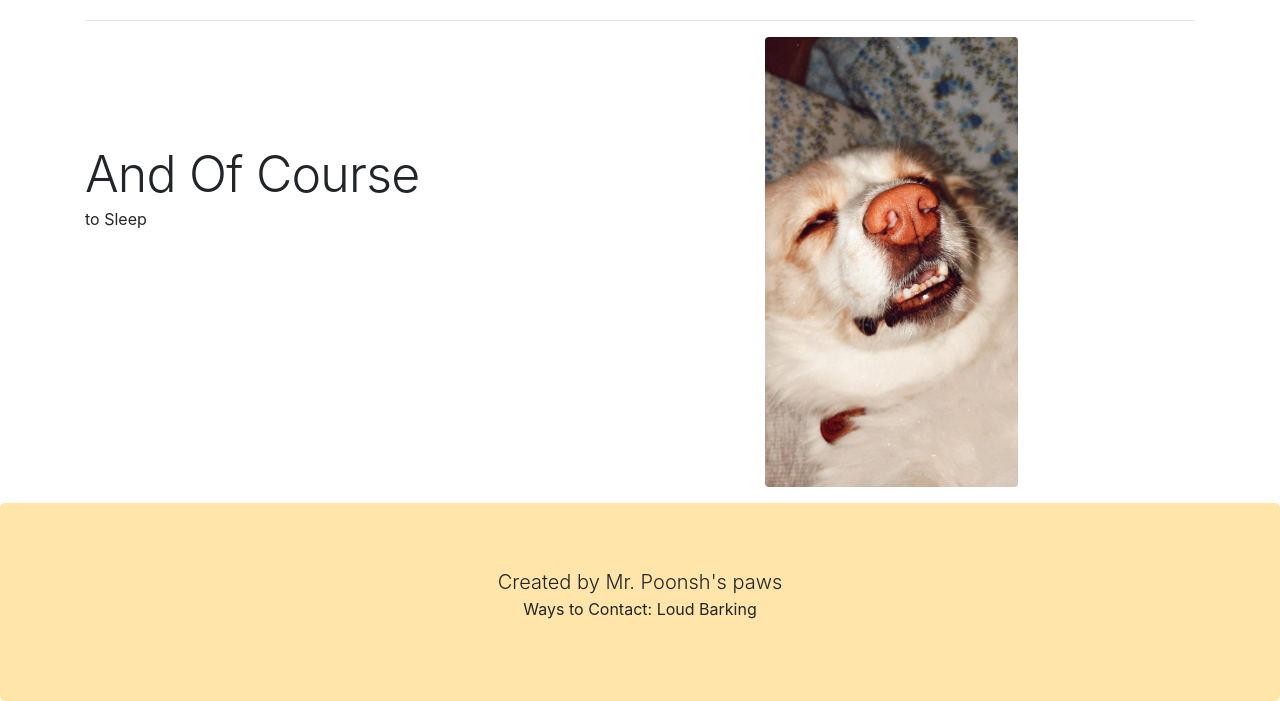
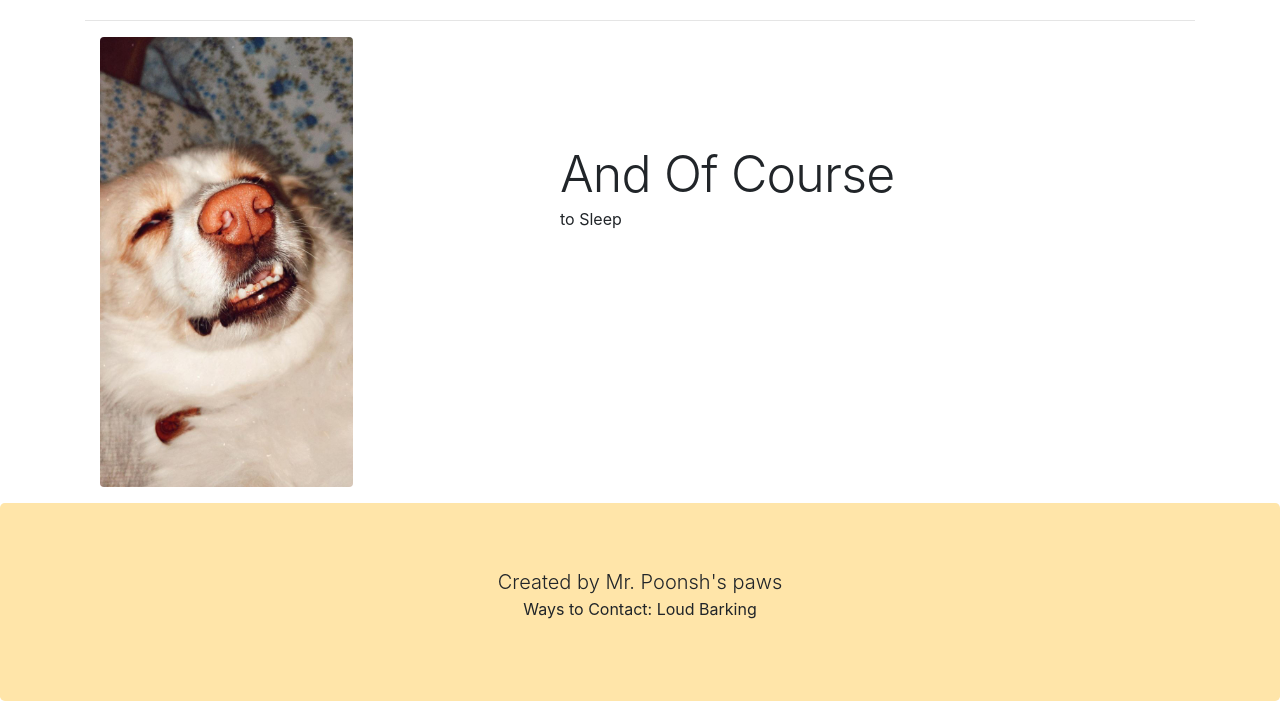
Before and after one commit to 11041699/poonsh, a plain HTML site: page fun.html in a window 1280 px wide. Shown: the part 5913-6614 px from the top of the page. Drawn offline with nearby package versions, Linux system fonts and the light colour scheme.

Commit message:
small styling fix

```diff
--- a/fun.html
+++ b/fun.html
@@ -221,7 +221,7 @@
     </div>
     <hr class="featurette-divider">
     <div class="row featurette">
-      <div class="col-md-7">
+      <div class="col-md-5 order-md-2">
         <h2 class="featurette-heading">And Of Course</h2>
         <p>to Sleep</p>
       </div>
```
